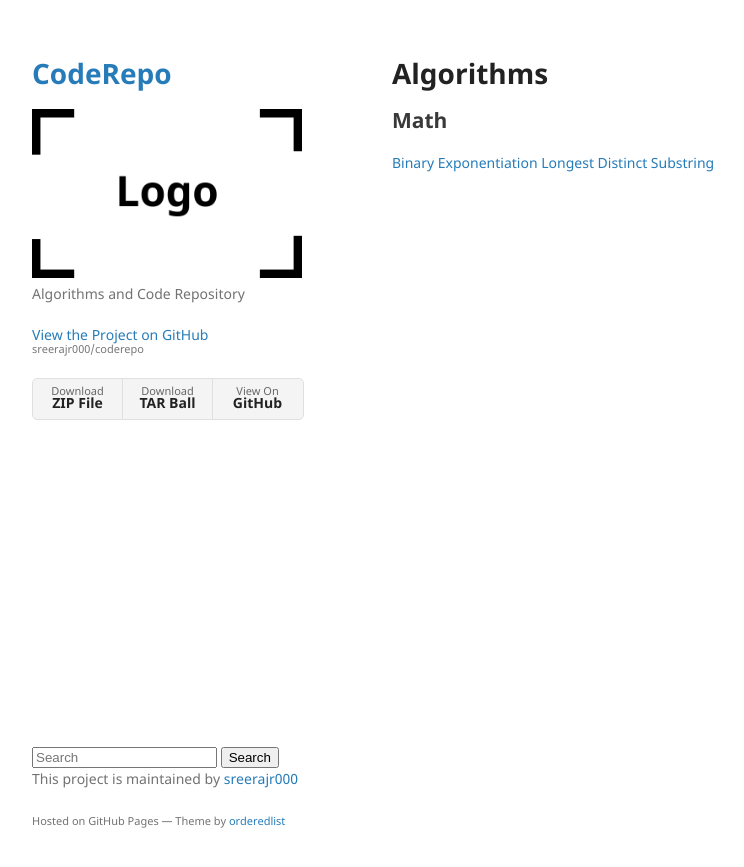
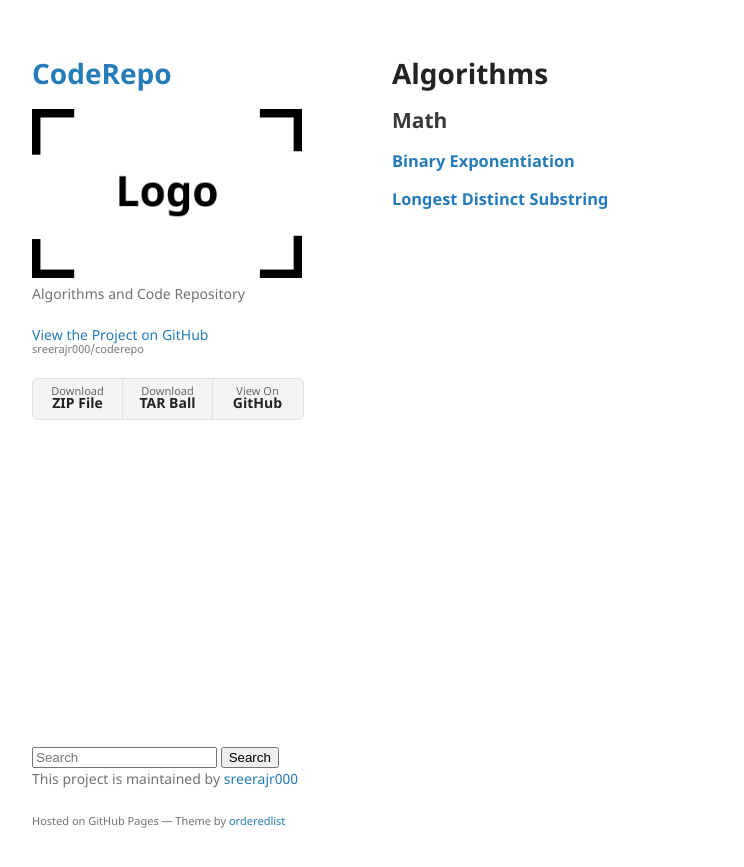
Before and after one commit to sreerajr000/coderepo, a Jekyll site: the page built from index.md, in a window 1280 px wide. Shown: the top 867 px of the page, without its empty margins (178-922 px from the left). Built offline with Jekyll 4.4.1, drawn with Linux system fonts in a browser that asks for light colours; our own code applies the rules of GitHub Pages for plain Markdown files.

Commit message:
New information added

```diff
--- a/index.md
+++ b/index.md
@@ -5,5 +5,6 @@ layout: default
 # Algorithms
 
 ## Math
-[Binary Exponentiation](./pages/binary_exponentiation.html)
-[Longest Distinct Substring](./pages/longest_distinct_substring.html)
+### [Binary Exponentiation](./pages/binary_exponentiation.html)
+
+### [Longest Distinct Substring](./pages/longest_distinct_substring.html)
```
